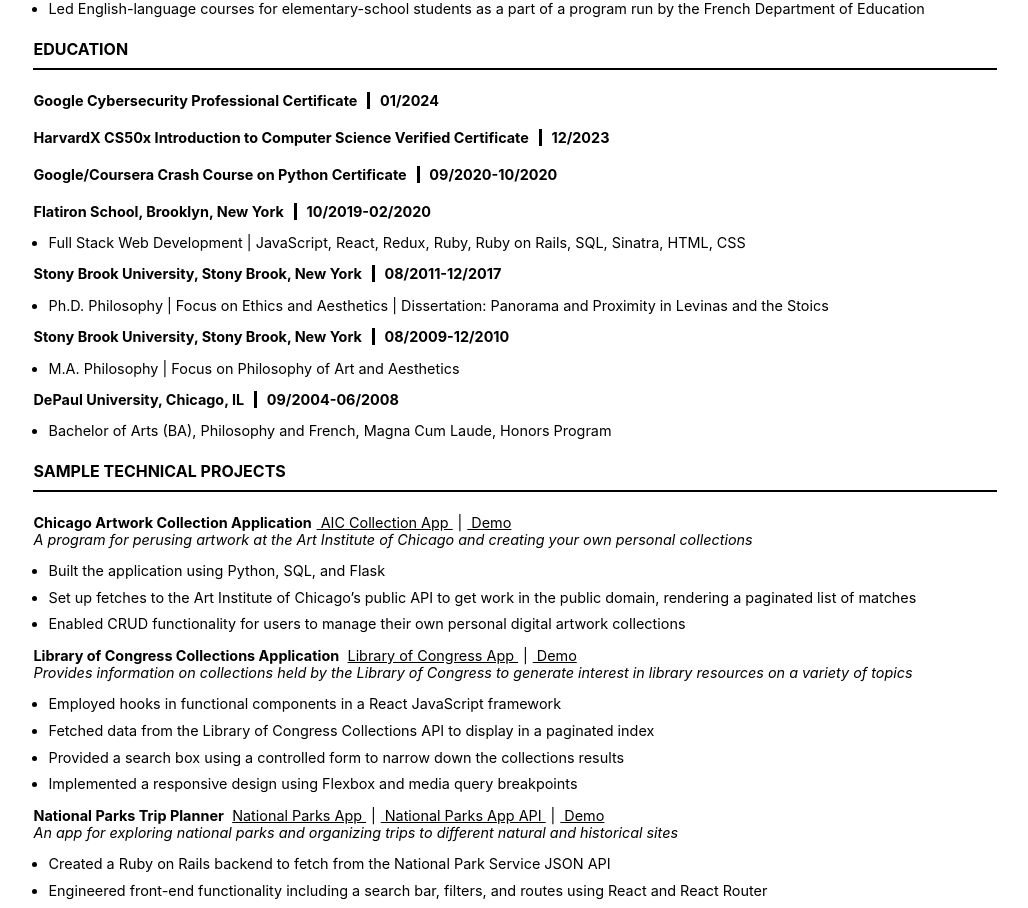
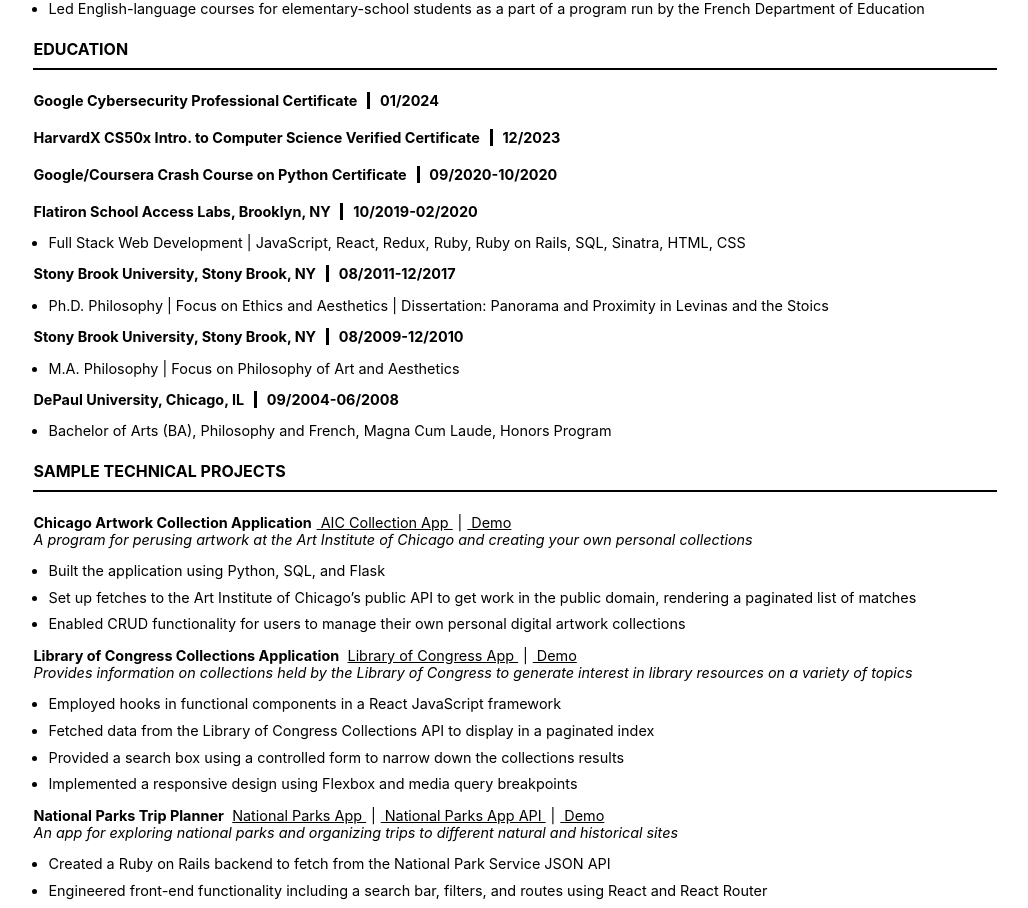
Before and after one commit to automobileslie/carlies-website, a React (Create React App) app: page /resume in a window 1280 px wide. Shown: the part 1053-1961 px from the top of the page, without its empty margins (115-1143 px from the left). Built offline with nearby package versions, Linux system fonts and the light colour scheme.

Commit message:
changes to resume

```diff
--- a/src/Resume.js
+++ b/src/Resume.js
@@ -66,19 +66,19 @@
                         <h4 className="resume-section-header">EDUCATION</h4>
                         <div className="container-for-resume-paragraph"><p className="resume-paragraph resume-section-bold">Google Cybersecurity Professional Certificate</p><p className="resume-paragraph resume-section-bold date-on-resume">01/2024</p></div>
                         <br />
-                        <div className="container-for-resume-paragraph"><p className="resume-paragraph resume-section-bold">HarvardX CS50x Introduction to Computer Science Verified Certificate</p><p className="resume-paragraph resume-section-bold date-on-resume">12/2023</p></div>
+                        <div className="container-for-resume-paragraph"><p className="resume-paragraph resume-section-bold">HarvardX CS50x Intro. to Computer Science Verified Certificate</p><p className="resume-paragraph resume-section-bold date-on-resume">12/2023</p></div>
                         <br />
                         <div className="container-for-resume-paragraph"><p className="resume-paragraph resume-section-bold">Google/Coursera Crash Course on Python Certificate</p><p className="resume-paragraph resume-section-bold date-on-resume">09/2020-10/2020</p></div>
                         <br />
-                        <div className="container-for-resume-paragraph"><p className="resume-paragraph resume-section-bold">Flatiron School, Brooklyn, New York</p><p className="resume-paragraph resume-section-bold date-on-resume">10/2019-02/2020</p></div>
+                        <div className="container-for-resume-paragraph"><p className="resume-paragraph resume-section-bold">Flatiron School Access Labs, Brooklyn, NY</p><p className="resume-paragraph resume-section-bold date-on-resume">10/2019-02/2020</p></div>
                         <ul className="ul-resume">
                             <li className="li-resume">Full Stack Web Development | JavaScript, React, Redux, Ruby, Ruby on Rails, SQL, Sinatra, HTML, CSS</li>
                         </ul>
-                        <div className="container-for-resume-paragraph"><p className="resume-paragraph resume-section-bold">Stony Brook University, Stony Brook, New York</p><p className="resume-paragraph resume-section-bold date-on-resume">08/2011-12/2017</p></div>
+                        <div className="container-for-resume-paragraph"><p className="resume-paragraph resume-section-bold">Stony Brook University, Stony Brook, NY</p><p className="resume-paragraph resume-section-bold date-on-resume">08/2011-12/2017</p></div>
                         <ul className="ul-resume">
                             <li className="li-resume">Ph.D. Philosophy | Focus on Ethics and Aesthetics | Dissertation: Panorama and Proximity in Levinas and the Stoics</li>
                         </ul>
-                        <div className="container-for-resume-paragraph"><p className="resume-paragraph resume-section-bold">Stony Brook University, Stony Brook, New York</p><p className="resume-paragraph resume-section-bold date-on-resume">08/2009-12/2010</p></div>
+                        <div className="container-for-resume-paragraph"><p className="resume-paragraph resume-section-bold">Stony Brook University, Stony Brook, NY</p><p className="resume-paragraph resume-section-bold date-on-resume">08/2009-12/2010</p></div>
                         <ul className="ul-resume">
                             <li className="li-resume">M.A. Philosophy | Focus on Philosophy of Art and Aesthetics</li>
                         </ul>
```
